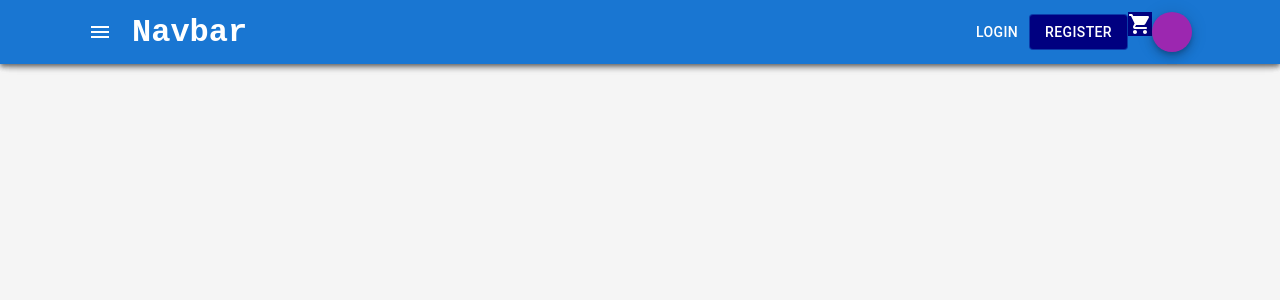
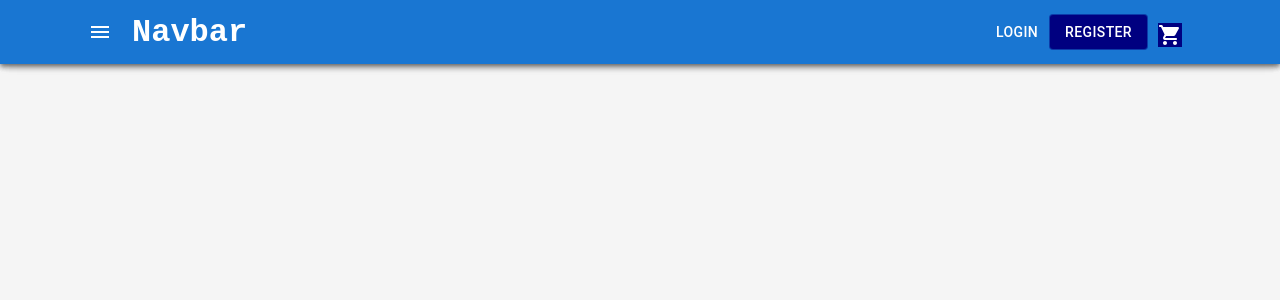
Before and after one commit to Mihir72999/nextcoverapp, a Next.js app: page /components/Navbar in a window 1280 px wide. Shown: the top 300 px of the page. Built offline with nearby package versions, Linux system fonts and the light colour scheme.

Commit message:
Update Navbar.js

```diff
--- a/src/pages/components/Navbar.js
+++ b/src/pages/components/Navbar.js
@@ -1,21 +1,18 @@
-'use client'
-import { AppBar, Button, Container, Fab, Toolbar, Typography } from '@mui/material'
+
+import {Link, AppBar, Button, Container, Fab, Toolbar, Typography } from '@mui/material'
 import { CloseOutlined, MenuOutlined ,ShoppingCartRounded} from '@material-ui/icons'
-import Link from 'next/link'
-
-import React, { useEffect,  useState } from 'react'
+import React, {   useState } from 'react'
+import { useSelector } from 'react-redux'
 
 
 const Navbar = () => {
+const {cart}= useSelector(state=>state.add)
   const [getclass, setGetclass] = useState('none')
-const[cart ,setCart] = useState()
 
-useEffect(()=>{
 
-  setCart(JSON.parse(localStorage.getItem('length')))
-},[cart])
 
-console.log(cart)
+
+
 
 return (
     <>
@@ -29,7 +26,7 @@ return (
 <div style={{display:'flex', alignItems:'center'}} >
 <Button style={{color:'white' }} >Login</Button>
 <Button style={{color:'white',background:'navy'  }} variant='outlined' >Register</Button>
-<Link style={{color:'whitesmoke'}} href='/cart'><ShoppingCartRounded style={{background:'navy', color:'white' }} /><Fab size="small" color="secondary" >{cart}</Fab></Link>
+<Link href='/cart' style={{color:'white'}}><ShoppingCartRounded  style={{background:'navy', color:'white', margin:'0 10px' ,marginTop:'10px' }} /></Link>{cart.length > 0 && <div className='cart_length'>{cart.length}</div>}
 </div>
 </Toolbar>
 </Container>
```
